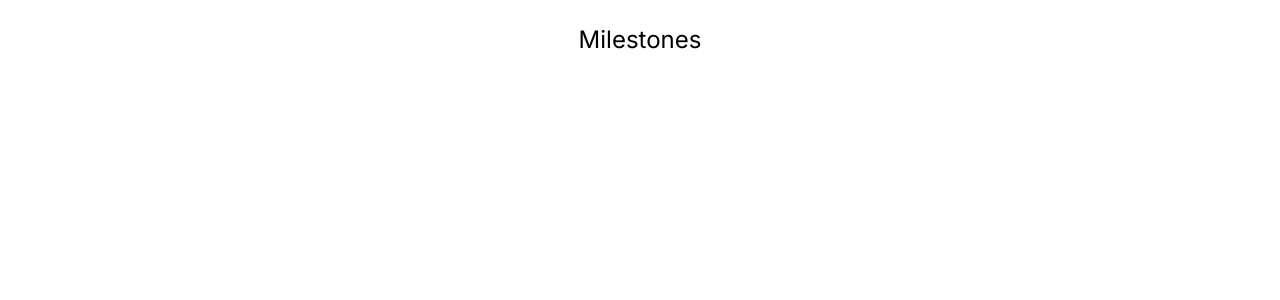
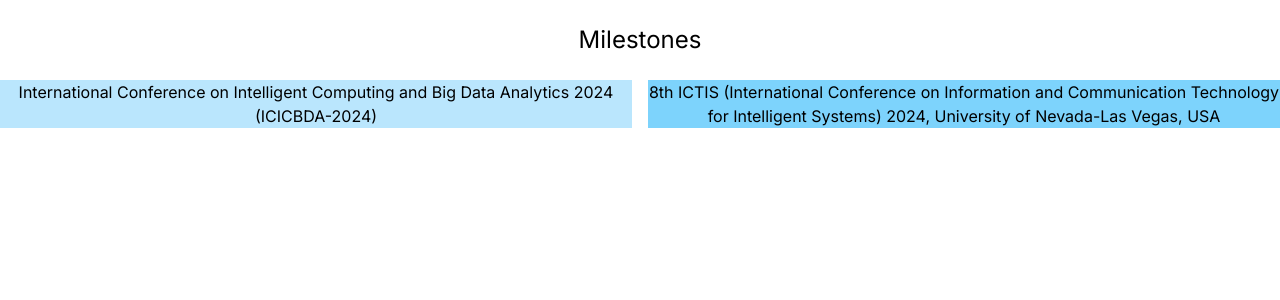
Before and after one commit to anupama12sg/landing_page, a Next.js app: page /milestones in a window 1280 px wide. Shown: the top 300 px of the page. Built offline with nearby package versions, Linux system fonts and the light colour scheme.

Commit message:
feat (WIP): Added 2 milestones.

```diff
--- a/src/app/milestones/page.js
+++ b/src/app/milestones/page.js
@@ -3,6 +3,11 @@
     <div>
       <br></br>
       <center><h1 className="text-2xl">Milestones</h1></center>
+      <br></br>
+      <div class="grid grid-cols-2 gap-4">
+        <div className="bg-sky-200 text-center">International Conference on Intelligent Computing and Big Data Analytics 2024 (ICICBDA-2024)</div>
+        <div className="bg-sky-300 text-center">8th ICTIS (International Conference on Information and Communication Technology for Intelligent Systems) 2024, University of Nevada-Las Vegas, USA </div>
+      </div>
     </div>
   );
 }
```
Lines whose indentation alone changed are shown as unchanged.
